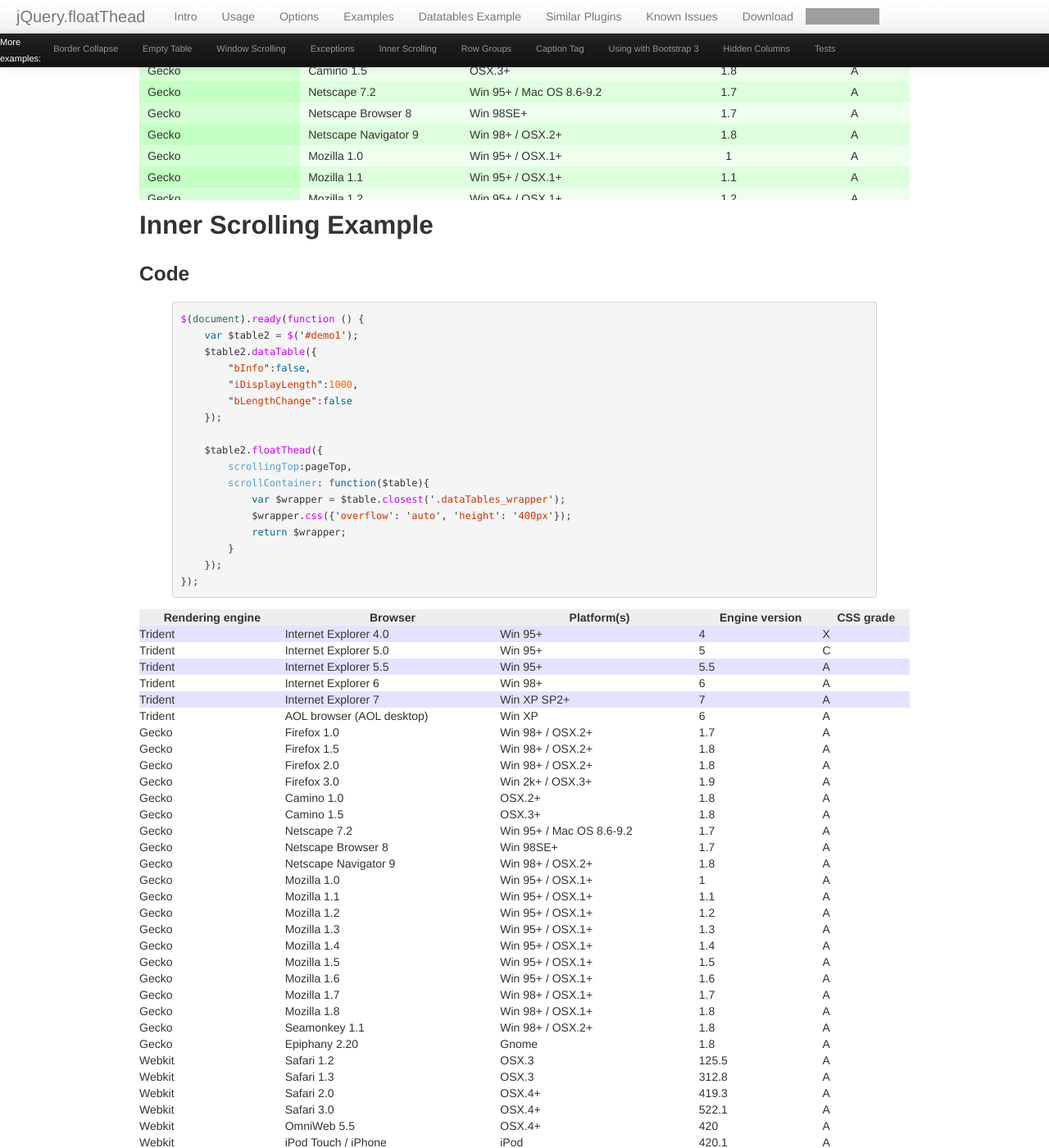
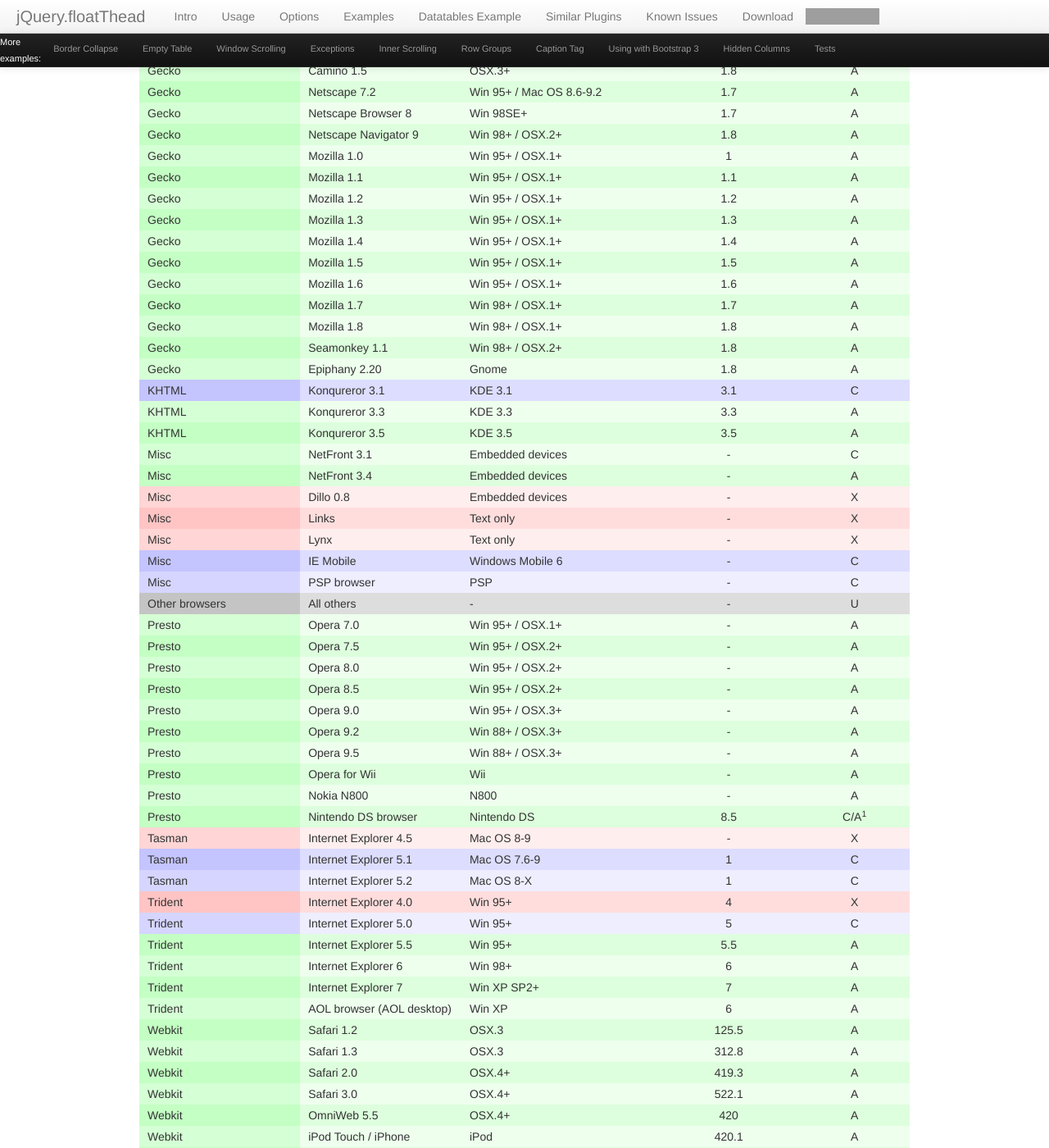
Before and after one commit to mkoryak/floatThead, a Jekyll site: the page built from datatables.html, in a window 1280 px wide and 1400 px high, scrolled down 635 px. Shown: the whole window at 82% size. Built offline with Jekyll 4.4.1, drawn with Linux system fonts in a browser that asks for light colours; nearby versions of some CDN libraries; Markdown is read by kramdown in place of the engine named in the settings; some of the changed text lies outside the part shown; grey boxes are pictures that could not be loaded.

Commit message:
fix datatables example

```diff
--- a/datatables.html
+++ b/datatables.html
@@ -71,7 +71,7 @@
 </div>
 <div class="row">
 <div class='span12'>
-<div class='wrapper small'>
+<div class=''>
 <table cellpadding="0" cellspacing="0" border="0" class="display" id="demo0">
 <thead>
 <tr>
```
